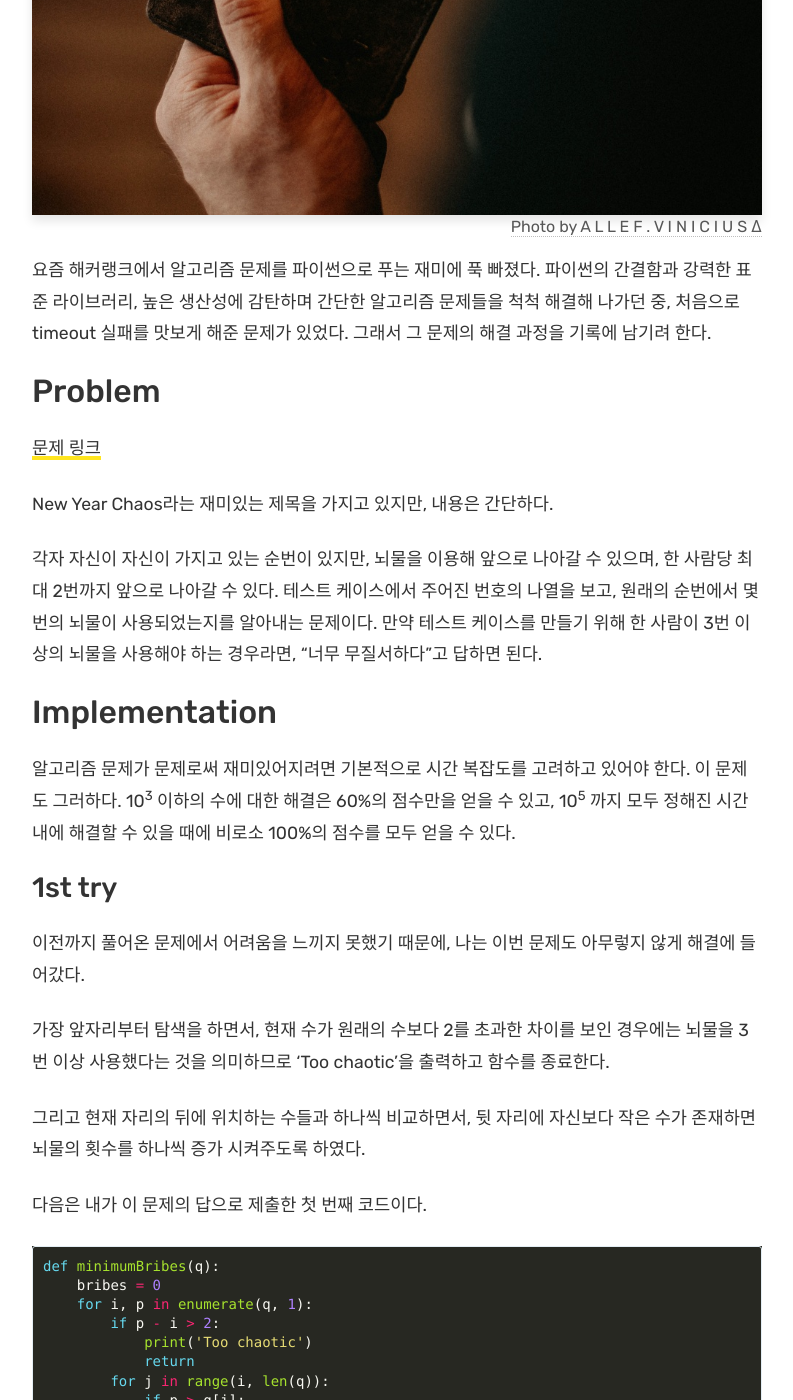
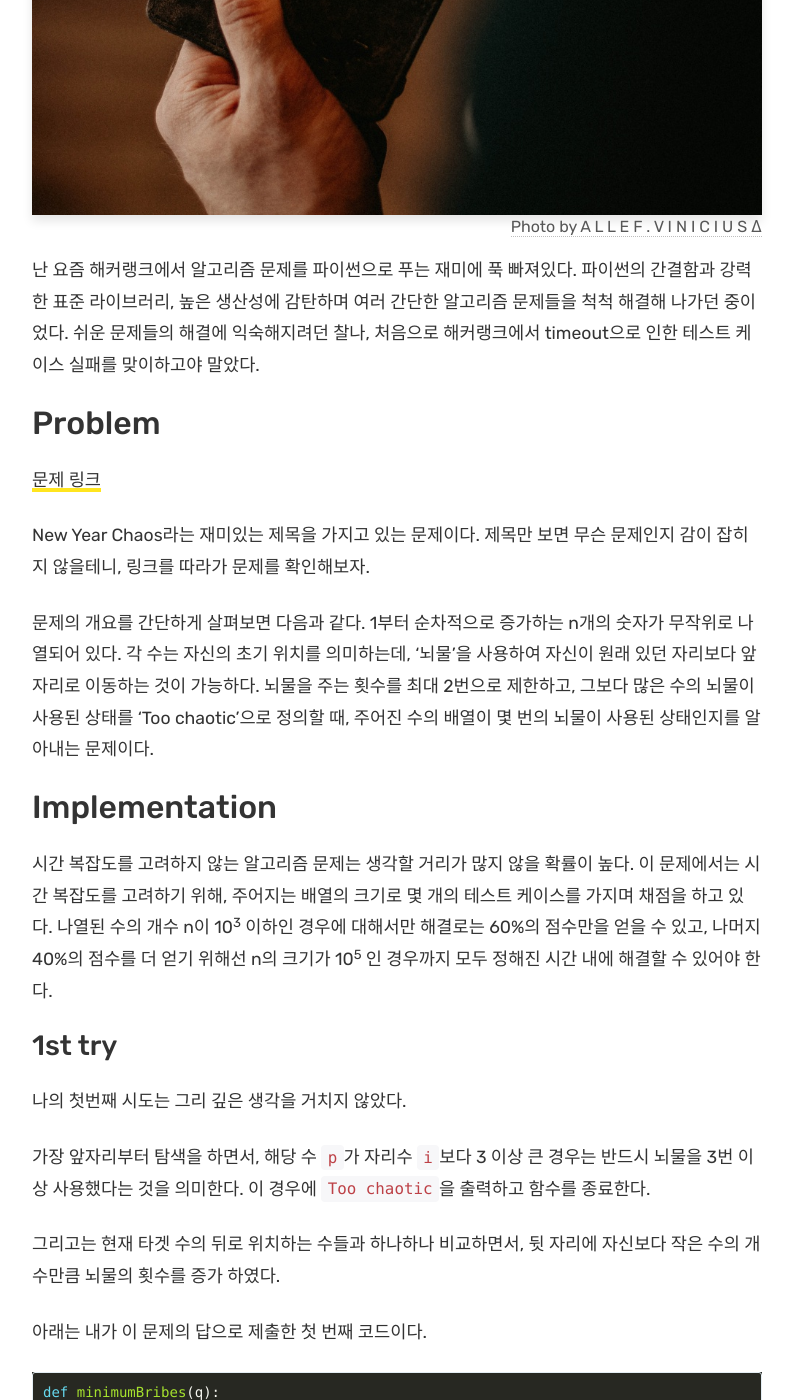
Before and after one commit to kinchi22/kinchi22.github.io, a Jekyll site: the page built from _posts/techs/2019-02-20-new-year-chaos.md, in a window 1280 px wide and 1400 px high, scrolled down 559 px. Shown: the whole window, without its empty margins (243-1036 px from the left). Built offline with Jekyll 4.4.1, drawn with Linux system fonts in a browser that asks for light colours; comment, search, counter and statistics services are not loaded; some of the changed text lies outside the part shown.

Commit message:
Modify the words in new-year-chaos

````diff
--- a/_layouts/default.html
+++ b/_layouts/default.html
@@ -65,8 +65,8 @@
                     <a class="nav-link dropdown-toggle" href="#" id="dropdown01" data-toggle="dropdown" aria-haspopup="true" aria-expanded="false">Post</a>
                     <div class="dropdown-menu" aria-labelledby="dropdown01">
                     <a class="dropdown-item" href="{{ site.baseurl }}/technology/">Techs</a>
-                    <a class="dropdown-item" href="{{ site.baseurl }}/movie/">Movie</a>
-                    <a class="dropdown-item" href="{{ site.baseurl }}/book/">Book</a>
+                    <a class="dropdown-item" href="{{ site.baseurl }}/movie/">Movies</a>
+                    <a class="dropdown-item" href="{{ site.baseurl }}/book/">Books</a>
                     </div>
                 </li>
 
--- a/_posts/techs/2019-02-20-new-year-chaos.md
+++ b/_posts/techs/2019-02-20-new-year-chaos.md
@@ -2,7 +2,6 @@
 layout: post
 title: "HackerRank 문제풀이: New Year Chaos"
 author: sk
-teaser: 요즘 해커랭크에서 알고리즘 문제를 파이썬으로 푸는 재미에 푹 빠졌다. 파이썬의 간결함과 강력한 표준 라이브러리, 높은 생산성에 감탄하며 간단한 알고리즘 문제들을 척척 처리하던 중, 처음으로 timeout 실패를 맛보게 해준 문제가 있었다. 그래서 그 문제의 해결 과정을 기록에 남기려 한다.
 categories:
   - technology
 tags:
@@ -13,28 +12,27 @@ image: assets/images/programming/money.jpg
 caption: Photo by A L L E F . V I N I C I U S Δ
 caption_url: https://unsplash.com/photos/fJTqyZMOh18
 ---
-요즘 해커랭크에서 알고리즘 문제를 파이썬으로 푸는 재미에 푹 빠졌다. 파이썬의 간결함과 강력한 표준 라이브러리, 높은 생산성에 감탄하며 간단한 알고리즘 문제들을 척척 해결해 나가던 중, 처음으로 timeout 실패를 맛보게 해준 문제가 있었다. 그래서 그 문제의 해결 과정을 기록에 남기려 한다.
+난 요즘 해커랭크에서 알고리즘 문제를 파이썬으로 푸는 재미에 푹 빠져있다. 파이썬의 간결함과 강력한 표준 라이브러리, 높은 생산성에 감탄하며 여러 간단한 알고리즘 문제들을 척척 해결해 나가던 중이었다. 쉬운 문제들의 해결에 익숙해지려던 찰나, 처음으로 해커랭크에서 timeout으로 인한 테스트 케이스 실패를 맞이하고야 말았다.
 
 ## Problem
 [문제 링크][1]
 
-New Year Chaos라는 재미있는 제목을 가지고 있지만, 내용은 간단하다.
+New Year Chaos라는 재미있는 제목을 가지고 있는 문제이다. 제목만 보면 무슨 문제인지 감이 잡히지 않을테니, 링크를 따라가 문제를 확인해보자.
 
-각자 자신이 자신이 가지고 있는 순번이 있지만, 뇌물을 이용해 앞으로 나아갈 수 있으며, 한 사람당 최대 2번까지 앞으로 나아갈 수 있다.
-테스트 케이스에서 주어진 번호의 나열을 보고, 원래의 순번에서 몇 번의 뇌물이 사용되었는지를 알아내는 문제이다. 만약 테스트 케이스를 만들기 위해 한 사람이 3번 이상의 뇌물을 사용해야 하는 경우라면, "너무 무질서하다"고 답하면 된다.
+문제의 개요를 간단하게 살펴보면 다음과 같다. 1부터 순차적으로 증가하는 n개의 숫자가 무작위로 나열되어 있다. 각 수는 자신의 초기 위치를 의미하는데, '뇌물'을 사용하여 자신이 원래 있던 자리보다 앞 자리로 이동하는 것이 가능하다. 뇌물을 주는 횟수를 최대 2번으로 제한하고, 그보다 많은 수의 뇌물이 사용된 상태를 'Too chaotic'으로 정의할 때, 주어진 수의 배열이 몇 번의 뇌물이 사용된 상태인지를 알아내는 문제이다.
 
 ## Implementation
-알고리즘 문제가 문제로써 재미있어지려면 기본적으로 시간 복잡도를 고려하고 있어야 한다.
-이 문제도 그러하다. 10<sup>3</sup> 이하의 수에 대한 해결은 60%의 점수만을 얻을 수 있고, 10<sup>5</sup> 까지 모두 정해진 시간 내에 해결할 수 있을 때에 비로소 100%의 점수를 모두 얻을 수 있다.
+시간 복잡도를 고려하지 않는 알고리즘 문제는 생각할 거리가 많지 않을 확률이 높다. 이 문제에서는 시간 복잡도를 고려하기 위해, 주어지는 배열의 크기로 몇 개의 테스트 케이스를 가지며 채점을 하고 있다. 나열된 수의 개수 n이 10<sup>3</sup> 이하인 경우에 대해서만 해결로는 60%의 점수만을 얻을 수 있고, 나머지 40%의 점수를 더 얻기 위해선 n의 크기가 10<sup>5</sup> 인 경우까지 모두 정해진 시간 내에 해결할 수 있어야 한다.
 
 ### 1st try
-이전까지 풀어온 문제에서 어려움을 느끼지 못했기 때문에, 나는 이번 문제도 아무렇지 않게 해결에 들어갔다.
+나의 첫번째 시도는 그리 깊은 생각을 거치지 않았다.
 
-가장 앞자리부터 탐색을 하면서, 현재 수가 원래의 수보다 2를 초과한 차이를 보인 경우에는 뇌물을 3번 이상 사용했다는 것을 의미하므로 'Too chaotic'을 출력하고 함수를 종료한다.
+가장 앞자리부터 탐색을 하면서, 해당 수 `p`가 자리수 `i`보다 3 이상 큰 경우는 반드시 뇌물을 3번 이상 사용했다는 것을 의미한다.
+이 경우에 `Too chaotic`을 출력하고 함수를 종료한다.
 
-그리고 현재 자리의 뒤에 위치하는 수들과 하나씩 비교하면서, 뒷 자리에 자신보다 작은 수가 존재하면 뇌물의 횟수를 하나씩 증가 시켜주도록 하였다.
+그리고는 현재 타겟 수의 뒤로 위치하는 수들과 하나하나 비교하면서, 뒷 자리에 자신보다 작은 수의 개수만큼 뇌물의 횟수를 증가 하였다.
 
-다음은 내가 이 문제의 답으로 제출한 첫 번째 코드이다.
+아래는 내가 이 문제의 답으로 제출한 첫 번째 코드이다.
 ```py
 def minimumBribes(q):
     bribes = 0
@@ -48,14 +46,14 @@ def minimumBribes(q):
 
     print(bribes)
 ```
-위 코드의 시간 복잡도는 O(N<sup>2</sup>)이다. 어찌 보면 당연하게도, 11개의 테스트 케이스 중 7개만 통과하여 40점 만점에 22점의 점수만을 얻을 수 있었다.
+위 코드의 시간 복잡도는 O(N<sup>2</sup>)이다. 깊은 생각 없이 짜여진 코드로써 어찌 보면 당연하게도, 11개의 테스트 케이스 중 7개만 통과하여 40점 만점에 22점의 점수만을 얻을 수 있었다.
 
 ### 2nd try
-여기에서 어떻게 하면 시간을 더 줄일 수 있을 지 짧게 고민했다. 어떻게 하면 모든 경우에서 자신보다 뒤에 있는 모든 수를 탐색하지 않을 수 있을까.
+여기서 어떻게 하면 시간을 더 줄일 수 있을 지 고민했다. 먼저 생각한 건, "어떤 경우에 자신 보다 뒤에 있는 모든 수를 탐색하는 것을 피할 수 있을까"였다.
 
-자신의 원래 위치보다 앞선 자리에 있다면 그 수는 뇌물을 준 것이 틀림없다. 그 경우엔 자신의 원래 자리와의 갭이 곧 뇌물을 준 횟수와 같아질 것이다. 이 경우에는 바로 뇌물 횟수를 세고, 다음 자리의 수로 넘어갈 수 있다.
+해당 수 `p`가 자리수 `i`보다 큰 값을 가지고 있다면 그 수는 뇌물을 준 것이 틀림없다. 그 경우엔 원래 자리와 현재 자리의 차이인 `p - i`가 뇌물을 준 횟수와 같아질 것이다. 이 경우에는 바로 뇌물 횟수를 세고, 다음 자리의 수로 넘어갈 수 있다.
 
-그리고 만약 i번째에 위치하고 있는 수 보다 뒤에 위치한 수 중에 가장 작은 수가 i번째에 위치한 수보다 작은 경우가 존재한다면, 그것은 i번째 위치한 수가 뇌물을 사용했다는 것을 의미한다. 따라서 나는 i번째 위치한 수의 뒤쪽에 있는 모든 수들과 하나하나 값을 비교하는 로직을 최소값과 비교하는 로직으로 변경하였다.
+그리고 만약 `i`번째에 위치하고 있는 수 보다 뒤에 위치한 수 중에 가장 작은 수가 `i`번째에 위치한 수보다 작은 경우가 존재한다면, 그것은 `i`번째 위치한 수가 뇌물을 사용했다는 것을 의미한다. 따라서 뒤쪽에 있는 모든 수들과 하나하나 값을 비교하던 로직을 그 값들의 최소값과 비교하는 로직으로 변경하였다.
 
 ```py
 def minimumBribes(q):
@@ -75,44 +73,44 @@ def minimumBribes(q):
     print(bribes)
 ```
 결과는 달라지지 않았다. 이번 시도에서도 11개의 테스트 케이스 중 7개만 통과해 동일한 점수를 얻었다.
-안일하기 짝이 없는 시도였다. 아무리 몇 개의 경우에서 다음으로 빠르게 넘어갈 수 있다고 하더라도, 최소값을 구하는 데에 드는 시간 복잡도는 O(N)이기 때문에 위 로직의 시간 복잡도는 O(N<sup>2</sup>)이 되어 버린다.
+정말로 안일한 시도였다. 아무리 몇몇 경우에서 빠르게 다음 수로 넘어갈 수 있다 하더라도, 최소값을 구하는 시간 복잡도는 O(N)이기 때문에 결국 위 로직의 시간 복잡도는 변하지 않고 O(N<sup>2</sup>)이었다.
 
 ### 3rd try
-위와 같은 방법과는 근본부터 다른 접근 방법이 필요했다.
+조금 다른 접근 방식이 필요하다고 느꼈다.
 
-위의 두 번째 접근에서도 언급하였듯이, 자신보다 뒤에 있는 수들 중 자신보다 작은 수가 있다는 것이 곧 뇌물을 사용했다는 것을 의미한다는 것을 알아냈다.
-그렇다면 현재 자리의 수 보다 뒤에 있는 수들 중의 최소값을 매번 구하지 않을 방법은 무엇이 있을까?
+두 번째 접근에서도 언급하였듯이, 자신보다 뒤에 있는 수들 중 자신보다 작은 수가 있다는 것은 곧 그 수가 뇌물을 사용했다는 것을 의미한다.
+두 번째 접근에선 현재 자리의 수 보다 뒤에 있는 수들 중의 최소값을 매번 구했지만, 매번 구할 필요가 없지 않겠는가?
 
-답은 간단했다. 앞자리부터 체크하지 않고, 뒷자리부터 체크하며 최소값을 계속 갱신하면 되는 것이다.
+답은 이러하다. 앞자리부터 순서대로 체크하지 않고, 뒷자리부터 앞으로 체크하며 최소값과의 비교만으로 최소값을 계속 갱신하면 되는 것이다.
 
-최대 2번까지 뇌물을 줄 수 있기 때문에, 현 자리까지의 최소값과, 두 번째로 작은 값을 저장하는 변수 `smallest`를 만들었다. 그리고 파이썬 빌트인 함수인 `reversed()`를 이용해 역순으로 탐색을 시작한다.
+뇌물을 줄 수 있는 횟수는 최대 2번으로 한정되어 있기 때문에, 현 자리까지의 최소값과, 두 번째로 작은 값을 저장하는 변수로 `mins`을 할당하였다. 그리고 파이썬 빌트인 함수인 `reversed()`를 이용해 역순으로 탐색한다.
 > 이 부분에서 파이썬을 사용할 때 주의해야할 점이 있다. 간단히 리스트의 stride를 음수로 지정(`q[::-1]`)하여 역순으로 탐색하는 것이 가능하다. 하지만 이것은 데이터의 shallow copy를 생성하기 때문에 메모리의 낭비가 발생한다. 따라서 shallow copy를 생성하지 않는 `reversed()` 함수를 이용하는 것을 추천한다.
 
-만약 현재 자리의 수를 뒷 자리의 수들 중 두 번째 작은 값까지 모두 비교했을 때 더 크다면, 해당 수는 뇌물을 두 번 모두 사용한 것이 된다. 최소값보다는 크고, 두 번째로 작은 값보다는 작을 때에는 뇌물을 한 번만 쓴 것을 의미한다.
+만약 현재 자리의 수 `p`가 두 최소값 모두보다 크다면, 해당 수는 뇌물을 두 번 모두 사용한 것이다. 만약 현재 수 `p`가 최소값 `mins[0]`보다는 크고, 두 번째로 작은 값 `mins[1]`보다는 작을 때에는 뇌물을 한 번만 쓴 것을 의미한다.
 
-한 자리의 수에 대한 처리를 하면서 동시에 이전까지의 최소값 및 두 번째 작은 값과 비교하여 두 최소값을 갱신한다. 이렇게 함으로써 각 수 당 2개 값과의 비교만으로 최소값을 계속 갱신하는 것이 가능하다.
+앞서 설명했듯이, 역순으로 탐색하며 변수 `mins`을 이용하는 것으로써 최소값의 갱신은 두 최소값과의 비교만으로 계속적으로 가능하다.
 ```py
 def minimumBribes(q):
     bribes = 0
-    smallest = [sys.maxsize, sys.maxsize]
+    mins = [sys.maxsize, sys.maxsize]
 
     for i, p in reversed(list(enumerate(q, 1))):
         if p - i > 2:
             print('Too chaotic')
             return
-        elif p > smallest[1]:
+        elif p > mins[1]:
             bribes += 2
-        elif p > smallest[0]:
+        elif p > mins[0]:
             bribes += 1
 
-        if p < smallest[0]:
-            smallest = (p, smallest[0])
-        elif p < smallest[1]:
-            smallest = (smallest[0], p)
+        if p < mins[0]:
+            mins = (p, mins[0])
+        elif p < mins[1]:
+            mins = (mins[0], p)
 
     print(bribes)
 ```
-위의 구현으로 11개 테스트 케이스를 모두 통과하는 것이 가능했다. 모든 자리의 수를 탐색하면서, 최소값을 구하는데에 O(1)의 시간 복잡도를 가지므로 위 로직의 시간 복잡도는 O(N)이 되었다.
+위의 구현으로 11개 테스트 케이스를 모두 통과하는 것이 가능했다. 모든 자리의 수를 탐색하면서, 최소값을 구하는 시간 복잡도를 O(N)에서 O(1)로 줄여 전체 시간 복잡도는 O(N)이 되었다.
 뿐만 아니라 최소값을 저장하는 메모리 또한 2개의 정수 값을 저장하는 공간만이 필요하게 되므로, 공간 복잡도는 O(1)이다.
 
 [1]: https://www.hackerrank.com/challenges/new-year-chaos/problem
````
Also changed, not shown: other parts of _posts/techs/2019-02-20-new-year-chaos.md (+1 -1 lines).
